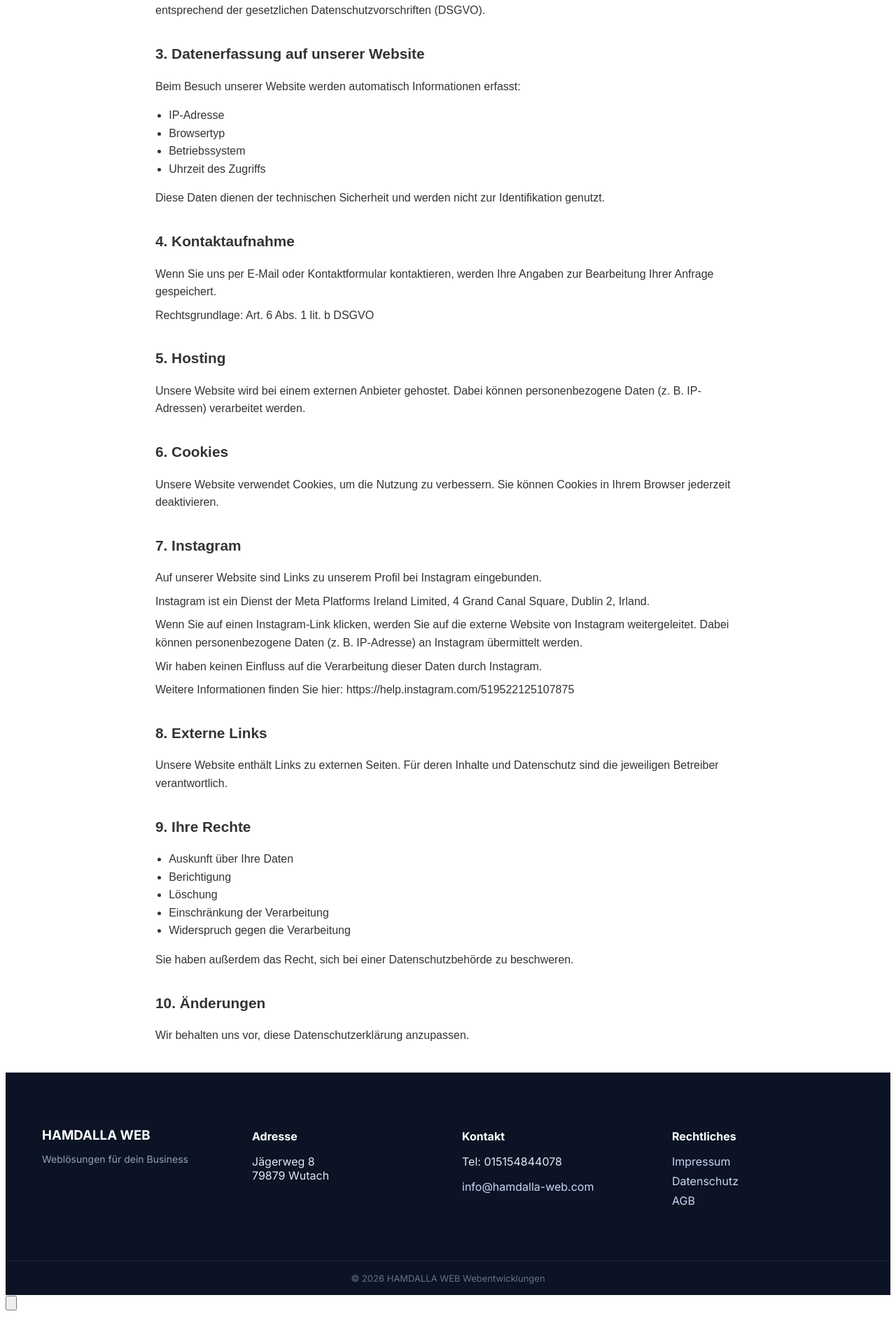
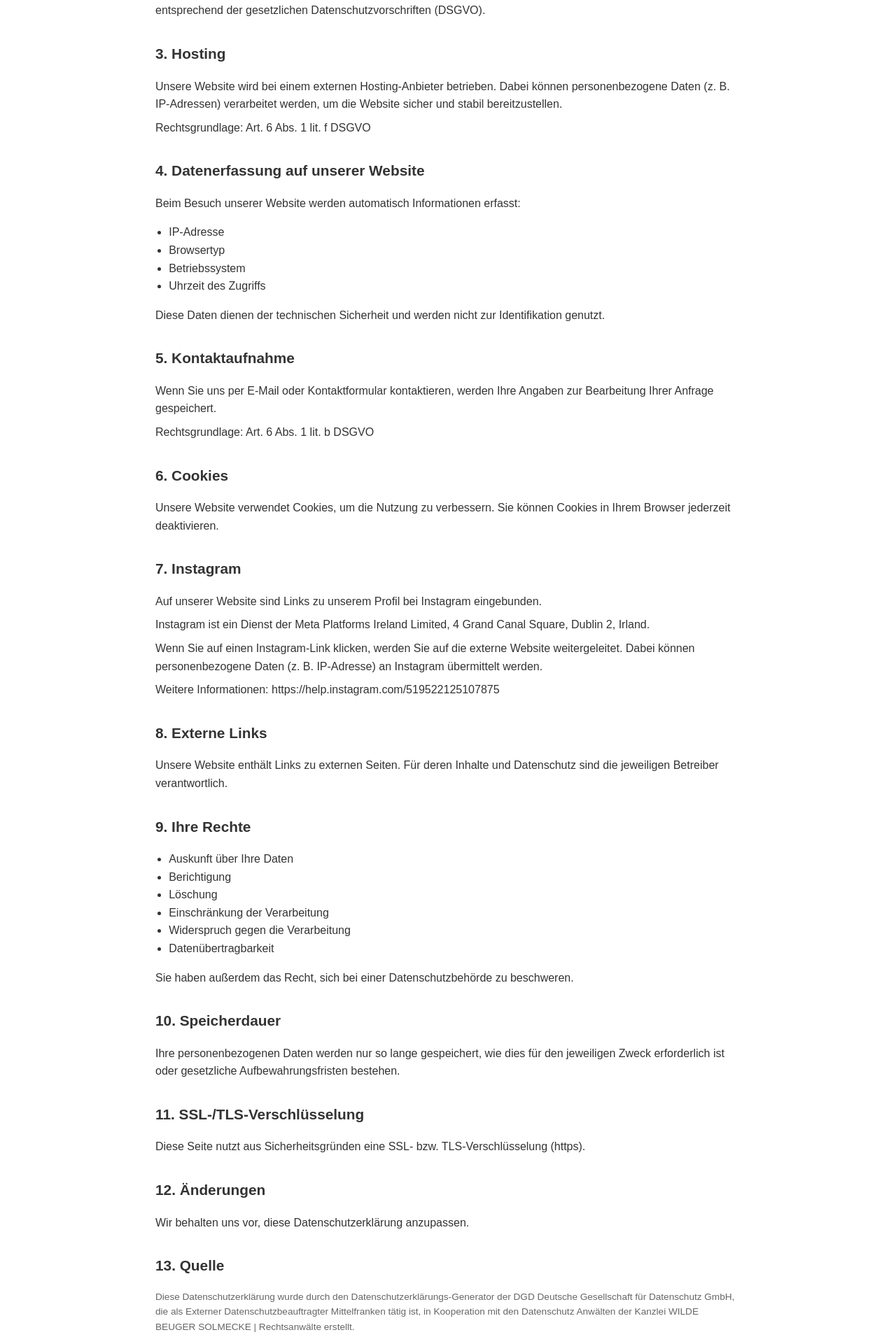
Before and after one commit to Sameh-Hamdalla/hamdalla-dev, a React (Vite) app: page /datenschutz in a window 1280 px wide. Shown: the part 569-2480 px from the top of the page at 70% size. Before the commit the page ends 2450 px from the top, so only its background shows below. Built offline with nearby package versions, Linux system fonts and the light colour scheme.

Commit message:
Datenschutz verbessert

```diff
--- a/src/components/footer/Footer.tsx
+++ b/src/components/footer/Footer.tsx
@@ -41,7 +41,7 @@ const Footer: React.FC = () => {
           <ul className="footer-list">
             <li><Link to="/impressum">Impressum</Link></li>
             <li><Link to="/datenschutz">Datenschutz</Link></li>
-            <li><Link to="/agb">AGB</Link></li>
+            {/* <li><Link to="/agb">AGB</Link></li> */}
           </ul>
         </div>
 
--- a/src/components/pages/datenschutz.tsx
+++ b/src/components/pages/datenschutz.tsx
@@ -54,7 +54,15 @@ const Datenschutz = () => {
         Datenschutzvorschriften (DSGVO).
       </p>
 
-      <h2>3. Datenerfassung auf unserer Website</h2>
+      <h2>3. Hosting</h2>
+      <p>
+        Unsere Website wird bei einem externen Hosting-Anbieter betrieben.
+        Dabei können personenbezogene Daten (z. B. IP-Adressen) verarbeitet werden,
+        um die Website sicher und stabil bereitzustellen.
+      </p>
+      <p>Rechtsgrundlage: Art. 6 Abs. 1 lit. f DSGVO</p>
+
+      <h2>4. Datenerfassung auf unserer Website</h2>
       <p>
         Beim Besuch unserer Website werden automatisch Informationen erfasst:
       </p>
@@ -69,29 +77,22 @@ const Datenschutz = () => {
         Identifikation genutzt.
       </p>
 
-      <h2>4. Kontaktaufnahme</h2>
+      <h2>5. Kontaktaufnahme</h2>
       <p>
         Wenn Sie uns per E-Mail oder Kontaktformular kontaktieren, werden Ihre
         Angaben zur Bearbeitung Ihrer Anfrage gespeichert.
       </p>
       <p>Rechtsgrundlage: Art. 6 Abs. 1 lit. b DSGVO</p>
 
-      <h2>5. Hosting</h2>
-      <p>
-        Unsere Website wird bei einem externen Anbieter gehostet. Dabei können
-        personenbezogene Daten (z. B. IP-Adressen) verarbeitet werden.
-      </p>
-
       <h2>6. Cookies</h2>
       <p>
-        Unsere Website verwendet Cookies, um die Nutzung zu verbessern. Sie
-        können Cookies in Ihrem Browser jederzeit deaktivieren.
+        Unsere Website verwendet Cookies, um die Nutzung zu verbessern.
+        Sie können Cookies in Ihrem Browser jederzeit deaktivieren.
       </p>
 
       <h2>7. Instagram</h2>
       <p>
-        Auf unserer Website sind Links zu unserem Profil bei Instagram
-        eingebunden.
+        Auf unserer Website sind Links zu unserem Profil bei Instagram eingebunden.
       </p>
       <p>
         Instagram ist ein Dienst der Meta Platforms Ireland Limited,
@@ -99,15 +100,11 @@ const Datenschutz = () => {
       </p>
       <p>
         Wenn Sie auf einen Instagram-Link klicken, werden Sie auf die externe
-        Website von Instagram weitergeleitet. Dabei können personenbezogene Daten
-        (z. B. IP-Adresse) an Instagram übermittelt werden.
+        Website weitergeleitet. Dabei können personenbezogene Daten (z. B. IP-Adresse)
+        an Instagram übermittelt werden.
       </p>
       <p>
-        Wir haben keinen Einfluss auf die Verarbeitung dieser Daten durch
-        Instagram.
-      </p>
-      <p>
-        Weitere Informationen finden Sie hier:
+        Weitere Informationen:
         https://help.instagram.com/519522125107875
       </p>
 
@@ -124,15 +121,37 @@ const Datenschutz = () => {
         <li>Löschung</li>
         <li>Einschränkung der Verarbeitung</li>
         <li>Widerspruch gegen die Verarbeitung</li>
+        <li>Datenübertragbarkeit</li>
       </ul>
       <p>
         Sie haben außerdem das Recht, sich bei einer Datenschutzbehörde zu
         beschweren.
       </p>
 
-      <h2>10. Änderungen</h2>
+      <h2>10. Speicherdauer</h2>
+      <p>
+        Ihre personenbezogenen Daten werden nur so lange gespeichert, wie dies
+        für den jeweiligen Zweck erforderlich ist oder gesetzliche
+        Aufbewahrungsfristen bestehen.
+      </p>
+
+      <h2>11. SSL-/TLS-Verschlüsselung</h2>
+      <p>
+        Diese Seite nutzt aus Sicherheitsgründen eine SSL- bzw.
+        TLS-Verschlüsselung (https).
+      </p>
+
+      <h2>12. Änderungen</h2>
       <p>
         Wir behalten uns vor, diese Datenschutzerklärung anzupassen.
+      </p>
+
+      <h2>13. Quelle</h2>
+      <p style={{ fontSize: "0.85rem", color: "#666" }}>
+        Diese Datenschutzerklärung wurde durch den Datenschutzerklärungs-Generator der
+        DGD Deutsche Gesellschaft für Datenschutz GmbH, die als Externer
+        Datenschutzbeauftragter Mittelfranken tätig ist, in Kooperation mit den
+        Datenschutz Anwälten der Kanzlei WILDE BEUGER SOLMECKE | Rechtsanwälte erstellt.
       </p>
 
     </div>
--- a/src/components/pages/impressum.tsx
+++ b/src/components/pages/impressum.tsx
@@ -1,3 +1,5 @@
+import React from "react";
+
 const Impressum = () => {
   return (
     <div className="impressum-container">
@@ -41,6 +43,7 @@ const Impressum = () => {
 
       <p>
         HAMDALLA WEB<br />
+        Webentwicklung & KI-Automatisierung<br />
         Inhaber: Sameh Hamdalla<br />
         Jägerweg 8<br />
         79879 Wutach<br />
@@ -59,7 +62,7 @@ const Impressum = () => {
       <h2>Umsatzsteuer-ID</h2>
       <p>
         Umsatzsteuer-Identifikationsnummer gemäß § 27 a Umsatzsteuergesetz:<br />
-        (wird nachgereicht, falls vorhanden)
+        (falls vorhanden)
       </p>
 
       <h2>Verantwortlich für den Inhalt nach § 55 Abs. 2 RStV</h2>
@@ -69,6 +72,30 @@ const Impressum = () => {
         79879 Wutach<br />
         Deutschland
       </p>
+
+      <h2>Haftung für Inhalte</h2>
+      <p>
+        Die Inhalte unserer Seiten wurden mit größter Sorgfalt erstellt.
+        Für die Richtigkeit, Vollständigkeit und Aktualität der Inhalte
+        können wir jedoch keine Gewähr übernehmen.
+      </p>
+
+      <h2>Haftung für Links</h2>
+      <p>
+        Unsere Website enthält Links zu externen Websites Dritter, auf deren
+        Inhalte wir keinen Einfluss haben. Deshalb können wir für diese
+        fremden Inhalte auch keine Gewähr übernehmen.
+      </p>
+
+      <h2>Urheberrecht</h2>
+      <p>
+        Die durch den Seitenbetreiber erstellten Inhalte und Werke auf
+        diesen Seiten unterliegen dem deutschen Urheberrecht.
+        Die Vervielfältigung, Bearbeitung und Verbreitung außerhalb der
+        Grenzen des Urheberrechts bedürfen der schriftlichen Zustimmung
+        des jeweiligen Autors.
+      </p>
+
     </div>
   );
 };
```
